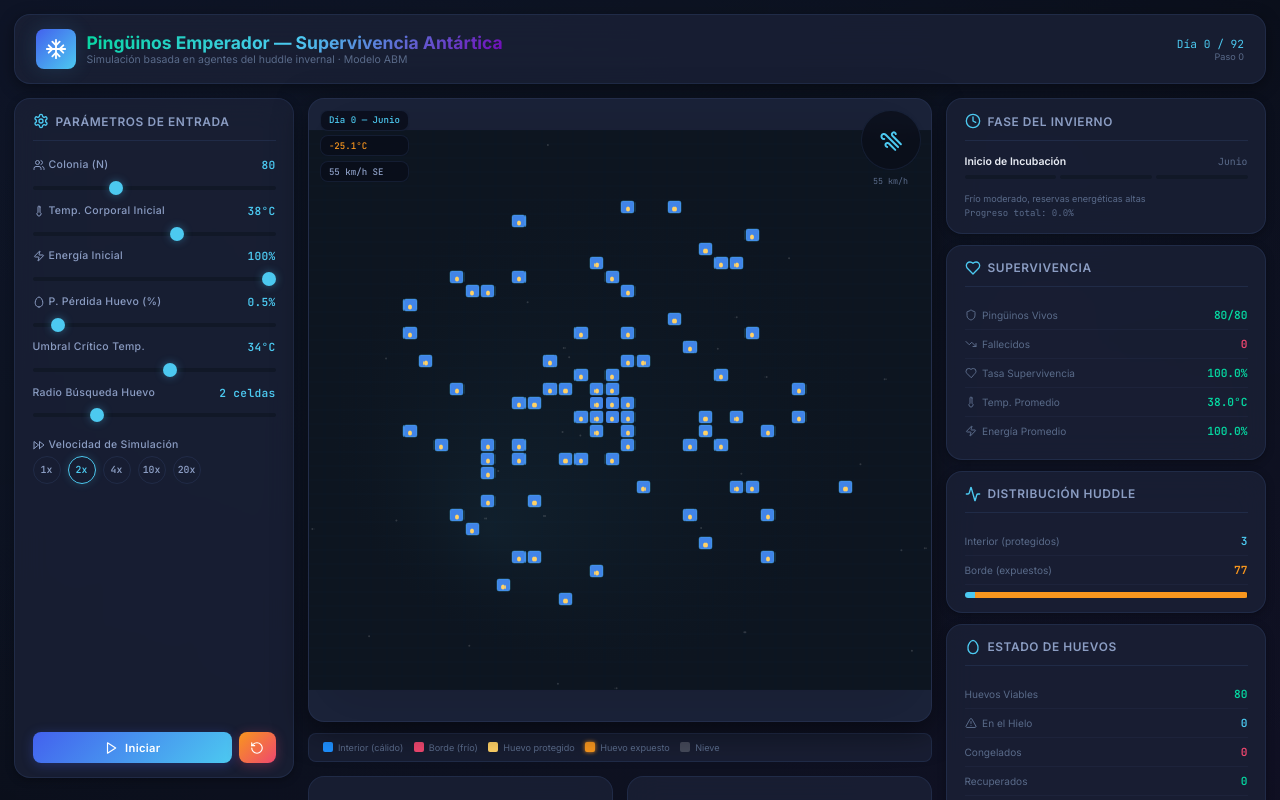
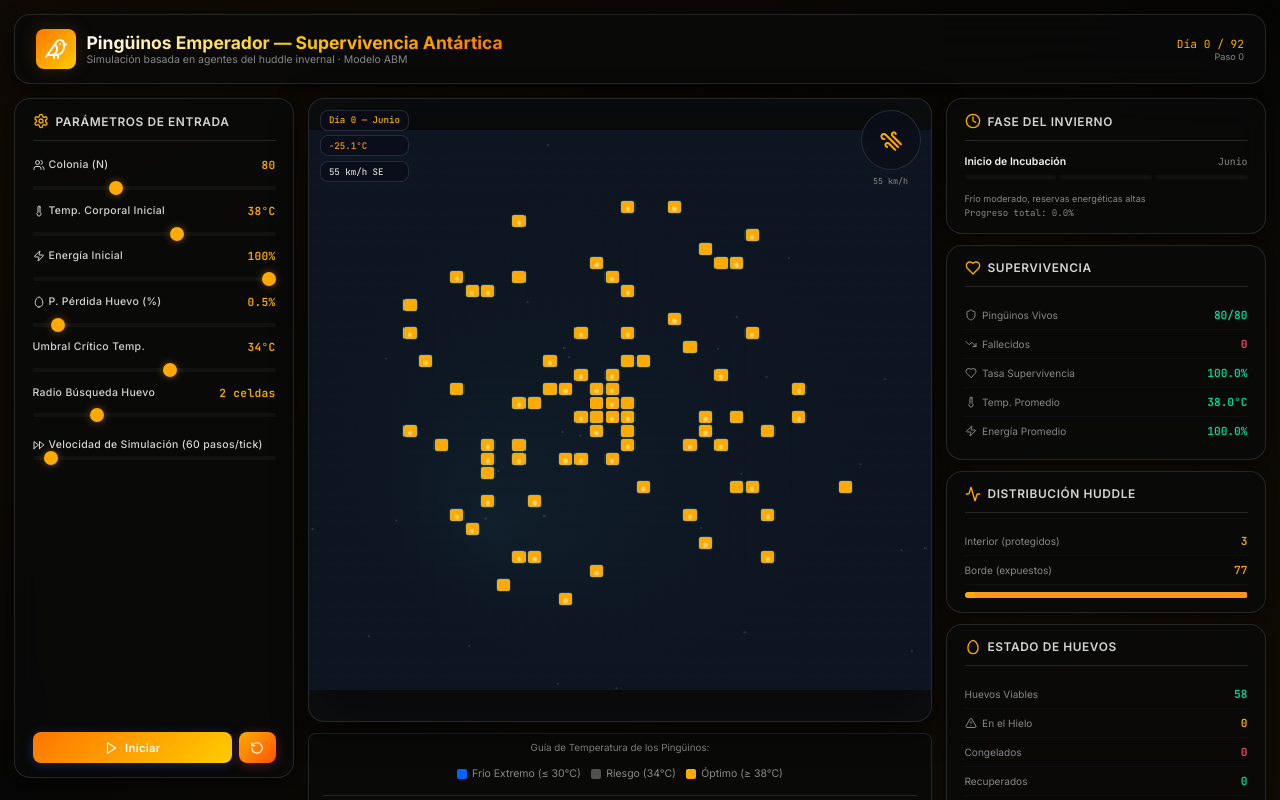
Before and after one commit to CamiloAT/emperator-penguin-survival-sim, a React (Vite) app: page / in a window 1280 px wide. Shown: the top 800 px of the page. Built offline with nearby package versions, Linux system fonts and the light colour scheme.

Commit message:
feat: update penguin simulation logic and UI elements for improved user experience

```diff
--- a/src/App.jsx
+++ b/src/App.jsx
@@ -1,5 +1,5 @@
 import { useState, useRef, useCallback, useEffect } from 'react';
-import { Snowflake } from 'lucide-react';
+import { Bird } from 'lucide-react'; // Bird can works as a penguin replacement
 import SimulationCanvas from './components/SimulationCanvas.jsx';
 import ControlPanel from './components/ControlPanel.jsx';
 import Dashboard from './components/Dashboard.jsx';
@@ -89,8 +89,8 @@ export default function App() {
       {/* Header */}
       <header className="app-header">
         <div className="app-header__left">
-          <div className="app-header__icon">
-            <Snowflake size={22} color="white" />
+          <div className="app-header__icon" style={{ backgroundColor: 'var(--accent-orange)' }}>
+            <Bird size={24} color="white" strokeWidth={2} />
           </div>
           <div>
             <h1 className="app-header__title">Pingüinos Emperador — Supervivencia Antártica</h1>
--- a/src/components/ControlPanel.jsx
+++ b/src/components/ControlPanel.jsx
@@ -80,16 +80,17 @@ export default function ControlPanel({ config, setConfig, running, onStart, onPa
       <div className="control-group" style={{ marginTop: '0.5rem', marginBottom: '1rem' }}>
         <label>
           <FastForward size={12} style={{ verticalAlign: 'middle', marginRight: 4 }} />
-          Velocidad de Simulación
+          Velocidad de Simulación ({speed} pasos/tick)
         </label>
         <div className="speed-control" style={{ marginTop: '0.35rem' }}>
-          {[30, 60, 120, 300, 600].map(s => (
-            <button key={s}
-              className={`speed-btn ${speed === s ? 'speed-btn--active' : ''}`}
-              onClick={() => onSpeedChange(s)}>
-              {s <= 30 ? '1x' : s <= 60 ? '2x' : s <= 120 ? '4x' : s <= 300 ? '10x' : '20x'}
-            </button>
-          ))}
+          <input
+            type="range"
+            min="1"
+            max="1200"
+            step="10"
+            value={speed}
+            onChange={e => onSpeedChange(+e.target.value)}
+          />
         </div>
       </div>
 
--- a/src/components/SimulationCanvas.jsx
+++ b/src/components/SimulationCanvas.jsx
@@ -6,10 +6,23 @@ import { Wind } from 'lucide-react';
 const CELL = 14;
 
 function tempToColor(temp) {
-  const t = Math.max(0, Math.min(1, (temp - 28) / 12));
-  const r = Math.round(239 * (1 - t) + 30 * t);
-  const g = Math.round(71 * (1 - t) + 144 * t);
-  const b = Math.round(111 * (1 - t) + 255 * t);
+  // Rango: Azul (muy frio <= 30) -> Negro/Gris -> Naranja/Amarillo (caliente >= 38)
+  const t = Math.max(0, Math.min(1, (temp - 30) / 8));
+  // Interpolacion manual simple
+  let r, g, b;
+  if(t < 0.5) {
+    // Azul a Gris oscuro (30 a 34)
+    const t2 = t * 2;
+    r = Math.round(0 * (1 - t2) + 80 * t2);
+    g = Math.round(100 * (1 - t2) + 80 * t2);
+    b = Math.round(255 * (1 - t2) + 80 * t2);
+  } else {
+    // Gris oscuro a Naranja/Amarillo (34 a 38)
+    const t2 = (t - 0.5) * 2;
+    r = Math.round(80 * (1 - t2) + 255 * t2);
+    g = Math.round(80 * (1 - t2) + 170 * t2);
+    b = Math.round(80 * (1 - t2) + 0 * t2);
+  }
   return `rgb(${r},${g},${b})`;
 }
 
@@ -182,21 +195,31 @@ export default function SimulationCanvas({ simState }) {
         )}
       </div>
 
-      <div className="legend">
+      <div className="legend" style={{ flexWrap: 'wrap', gap: '0.75rem', justifyContent: 'center' }}>
+        <div style={{ width: '100%', textAlign: 'center', fontSize: '0.7rem', color: 'var(--text-muted)', marginBottom: '4px' }}>
+          Guía de Temperatura de los Pingüinos:
+        </div>
+        <div className="legend__item" style={{ fontSize: '0.75rem' }}>
+          <div className="legend__dot" style={{ background: 'rgb(0, 100, 255)' }} />
+          Frío Extremo (≤ 30°C)
+        </div>
+        <div className="legend__item" style={{ fontSize: '0.75rem' }}>
+          <div className="legend__dot" style={{ background: 'rgb(80, 80, 80)' }} />
+          Riesgo (34°C)
+        </div>
+        <div className="legend__item" style={{ fontSize: '0.75rem' }}>
+          <div className="legend__dot" style={{ background: 'rgb(255, 170, 0)' }} />
+          Óptimo (≥ 38°C)
+        </div>
+
+        <div style={{ width: '100%', height: '1px', background: 'var(--border-subtle)', margin: '4px 0' }} />
+
         <div className="legend__item">
-          <div className="legend__dot" style={{ background: '#1e90ff' }} />
-          Interior (cálido)
-        </div>
-        <div className="legend__item">
-          <div className="legend__dot" style={{ background: '#ef476f' }} />
-          Borde (frío)
-        </div>
-        <div className="legend__item">
-          <div className="legend__dot" style={{ background: '#ffd166' }} />
+          <div className="legend__dot" style={{ background: '#ffd166', borderRadius: '50%' }} />
           Huevo protegido
         </div>
         <div className="legend__item">
-          <div className="legend__dot" style={{ background: '#f8961e', boxShadow: '0 0 4px #f8961e' }} />
+          <div className="legend__dot" style={{ background: '#f8961e', boxShadow: '0 0 4px #f8961e', borderRadius: '50%' }} />
           Huevo expuesto
         </div>
         <div className="legend__item">
--- a/src/index.css
+++ b/src/index.css
@@ -1,35 +1,35 @@
 /* ===== DESIGN TOKENS ===== */
 :root {
-  --bg-primary: #0a0e1a;
-  --bg-secondary: #111827;
-  --bg-card: #1a2035;
-  --bg-card-hover: #1f2847;
-  --bg-glass: rgba(26, 32, 53, 0.85);
-  --border-subtle: rgba(100, 140, 220, 0.12);
-  --border-glow: rgba(76, 201, 240, 0.3);
+  --bg-primary: #050505;
+  --bg-secondary: #121212;
+  --bg-card: #0a0a0a;
+  --bg-card-hover: #161616;
+  --bg-glass: rgba(10, 10, 10, 0.85);
+  --border-subtle: rgba(255, 255, 255, 0.12);
+  --border-glow: rgba(255, 153, 0, 0.3);
 
-  --text-primary: #e8ecf4;
-  --text-secondary: #8b9dc3;
-  --text-muted: #5a6b8a;
-  --text-accent: #4cc9f0;
+  --text-primary: #f5f5f5;
+  --text-secondary: #d4d4d4;
+  --text-muted: #888888;
+  --text-accent: #ff9900;
 
-  --accent-cyan: #4cc9f0;
-  --accent-blue: #4361ee;
-  --accent-purple: #7209b7;
+  --accent-cyan: #ffaa00; /* Reutilizando var existente como naranja/amarillo */
+  --accent-blue: #ff7700;
+  --accent-purple: #dd5500;
   --accent-orange: #f8961e;
   --accent-red: #ef476f;
   --accent-green: #06d6a0;
   --accent-yellow: #ffd166;
 
-  --gradient-primary: linear-gradient(135deg, #4361ee 0%, #4cc9f0 100%);
-  --gradient-warm: linear-gradient(135deg, #f8961e 0%, #ef476f 100%);
-  --gradient-cold: linear-gradient(135deg, #4361ee 0%, #7209b7 100%);
-  --gradient-aurora: linear-gradient(135deg, #06d6a0 0%, #4cc9f0 50%, #7209b7 100%);
+  --gradient-primary: linear-gradient(135deg, #ff7700 0%, #ffcc00 100%);
+  --gradient-warm: linear-gradient(135deg, #ffaa00 0%, #ff5500 100%);
+  --gradient-cold: linear-gradient(135deg, #222222 0%, #444444 100%);
+  --gradient-aurora: linear-gradient(135deg, #ffffff 0%, #ffcc00 50%, #ff7700 100%);
 
-  --shadow-sm: 0 2px 8px rgba(0,0,0,0.3);
-  --shadow-md: 0 4px 16px rgba(0,0,0,0.4);
-  --shadow-lg: 0 8px 32px rgba(0,0,0,0.5);
-  --shadow-glow: 0 0 20px rgba(76, 201, 240, 0.15);
+  --shadow-sm: 0 2px 8px rgba(0,0,0,0.5);
+  --shadow-md: 0 4px 16px rgba(0,0,0,0.6);
+  --shadow-lg: 0 8px 32px rgba(0,0,0,0.7);
+  --shadow-glow: 0 0 20px rgba(255, 153, 0, 0.15);
 
   --radius-sm: 8px;
   --radius-md: 12px;
@@ -64,9 +64,9 @@ body::before {
   left: -50%;
   width: 200%;
   height: 200%;
-  background: radial-gradient(ellipse at 20% 20%, rgba(67, 97, 238, 0.06) 0%, transparent 50%),
-              radial-gradient(ellipse at 80% 80%, rgba(114, 9, 183, 0.05) 0%, transparent 50%),
-              radial-gradient(ellipse at 50% 50%, rgba(76, 201, 240, 0.03) 0%, transparent 60%);
+  background: radial-gradient(ellipse at 20% 20%, rgba(255, 119, 0, 0.04) 0%, transparent 50%),
+              radial-gradient(ellipse at 80% 80%, rgba(255, 170, 0, 0.04) 0%, transparent 50%),
+              radial-gradient(ellipse at 50% 50%, rgba(255, 153, 0, 0.02) 0%, transparent 60%);
   pointer-events: none;
   z-index: 0;
   animation: auroraShift 30s ease-in-out infinite alternate;
@@ -230,7 +230,7 @@ body::before {
   border-radius: 50%;
   background: var(--accent-cyan);
   cursor: pointer;
-  box-shadow: 0 0 8px rgba(76, 201, 240, 0.4);
+  box-shadow: 0 0 8px rgba(255, 170, 0, 0.4);
   transition: transform var(--transition-fast);
 }
 
@@ -620,27 +620,28 @@ body::before {
   gap: 0.5rem;
 }
 
-.speed-btn {
-  width: 28px;
-  height: 28px;
-  border-radius: 50%;
-  border: 1px solid var(--border-subtle);
-  background: transparent;
-  color: var(--text-secondary);
-  display: flex;
-  align-items: center;
-  justify-content: center;
-  cursor: pointer;
-  font-size: 0.7rem;
-  font-family: var(--font-mono);
-  font-weight: 600;
-  transition: all var(--transition-fast);
+.speed-control input[type="range"] {
+  width: 100%;
+  height: 4px;
+  border-radius: 2px;
+  background: var(--bg-secondary);
+  outline: none;
+  -webkit-appearance: none;
+  appearance: none;
 }
 
-.speed-btn:hover, .speed-btn--active {
-  border-color: var(--accent-cyan);
-  color: var(--accent-cyan);
-  box-shadow: 0 0 8px rgba(76, 201, 240, 0.2);
+.speed-control input[type="range"]::-webkit-slider-thumb {
+  -webkit-appearance: none;
+  width: 14px; height: 14px;
+  border-radius: 50%;
+  background: var(--accent-cyan);
+  cursor: pointer;
+  box-shadow: 0 0 8px rgba(255, 170, 0, 0.4);
+  transition: transform var(--transition-fast);
+}
+
+.speed-control input[type="range"]::-webkit-slider-thumb:hover {
+  transform: scale(1.2);
 }
 
 /* ===== PULSE ANIMATION ===== */
--- a/src/simulation/Engine.js
+++ b/src/simulation/Engine.js
@@ -132,7 +132,7 @@ export class SimulationEngine {
         if (!p.isAlive) {
           this.stats.penguinsDead++;
           this.grid.clear(p.x, p.y);
-          if (p.egg.state === EGG_STATE.EXPOSED) {
+          if (p.egg && p.egg.state === EGG_STATE.EXPOSED) {
             this.droppedEggs.push(p.egg);
           }
           if (this.step % MINUTES_PER_DAY < this.stepsPerTick) {
--- a/src/simulation/Penguin.js
+++ b/src/simulation/Penguin.js
@@ -28,8 +28,11 @@ export class Penguin {
     this.state = PENGUIN_STATE.NORMAL;
     this.isBorder = false;
     this.neighborCount = 0;
-    this.egg = new Egg(this.id);
-    this.hasEgg = true;
+
+    // Solo ~60% de los pingüinos tienen huevo
+    this.hasEgg = Math.random() < 0.6;
+    this.egg = this.hasEgg ? new Egg(this.id) : null;
+
     this.fatReserve = DEFAULT_ENERGY;
 
     // Tracking
@@ -54,10 +57,10 @@ export class Penguin {
 
     if (this.isBorder) {
       // Border penguins lose more heat, wind effect is significant
-      return HEAT_LOSS_BORDER_BASE + windChill * 0.02 + (this.bodyTemp - extTemp) * 0.0005;
+      return HEAT_LOSS_BORDER_BASE + windChill * 0.005 + (this.bodyTemp - extTemp) * 0.0001;
     } else {
       // Interior penguins are protected
-      return HEAT_LOSS_INTERIOR + (this.bodyTemp - extTemp) * 0.00005;
+      return HEAT_LOSS_INTERIOR + (this.bodyTemp - extTemp) * 0.00001;
     }
   }
 
@@ -84,7 +87,7 @@ export class Penguin {
     if (!this.isAlive) return;
 
     const baseDecay = this.isBorder ? ENERGY_DECAY_BORDER : ENERGY_DECAY_BASE;
-    const thermoStress = Math.max(0, (DEFAULT_BODY_TEMP - this.bodyTemp) * 0.001);
+    const thermoStress = Math.max(0, (DEFAULT_BODY_TEMP - this.bodyTemp) * 0.0001);
     const totalDecay = (baseDecay + thermoStress) * phaseMultiplier;
 
     this.energy -= totalDecay;
@@ -122,6 +125,7 @@ export class Penguin {
 
   /** Drop the egg at current position */
   loseEgg() {
+    if (!this.egg) return;
     this.hasEgg = false;
     this.egg.drop(this.x, this.y, 0, 0); // temp/wind set externally
     this.state = PENGUIN_STATE.SEARCHING_EGG;
@@ -130,7 +134,7 @@ export class Penguin {
 
   /** Try to recover egg if nearby */
   tryRecoverEgg(grid) {
-    if (this.state !== PENGUIN_STATE.SEARCHING_EGG) return false;
+    if (this.state !== PENGUIN_STATE.SEARCHING_EGG || !this.egg) return false;
     if (this.egg.state === EGG_STATE.FROZEN) {
       this.state = PENGUIN_STATE.NORMAL;
       this.hasEgg = false;
```
